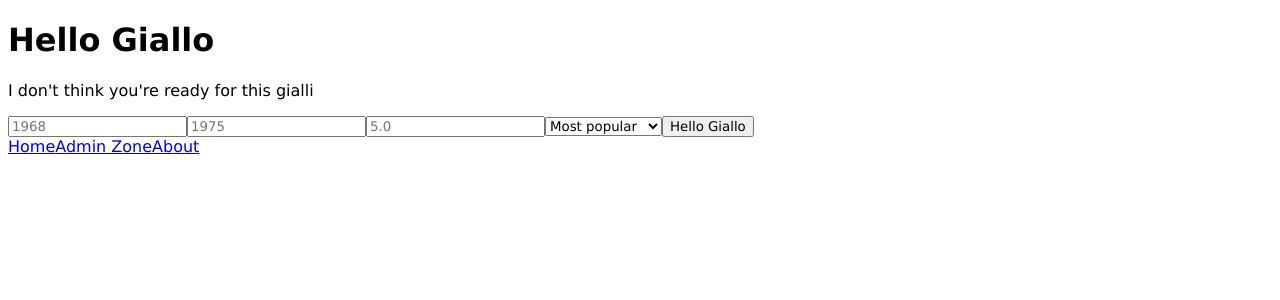
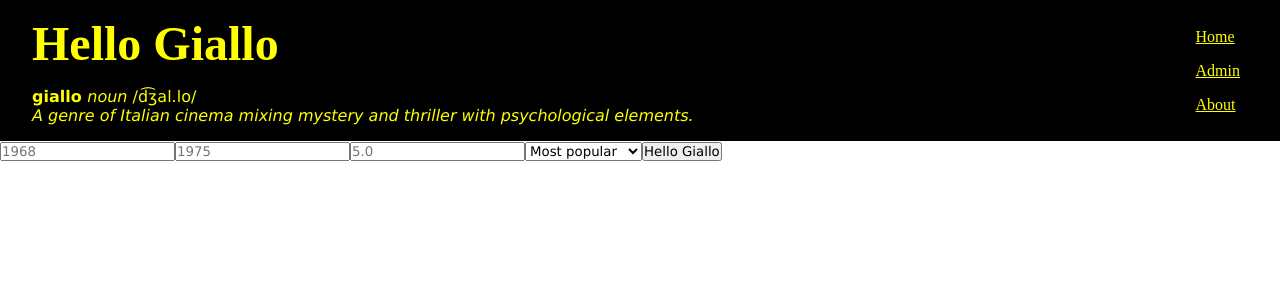
Before and after one commit to jthippo/hello-giallo, a React (Vite) app in the folder client/: page / in a window 1280 px wide. Shown: the top 300 px of the page. Built offline with nearby package versions, Linux system fonts and the light colour scheme.

Commit message:
Some CSS added

```diff
--- a/client/src/App.css
+++ b/client/src/App.css
@@ -1,9 +1,44 @@
 * {
   font-family: Verdana, Geneva, Tahoma, sans-serif;
+  margin: 0;
+  padding: 0;
 }
 
-/* h1 {
+header {
+  background-color: black;
+  display: flex;
+  justify-content: space-between;
+  align-items: center;
+}
+
+header p {
+  color: yellow;
+  padding-left: 2rem;
+  padding-bottom: 1rem;
+}
+
+h1 {
   font-family: Cairo, serif;
-  font-size: 40px;
+  font-size: 48px;
   color: yellow;
-} */
+  padding: 1rem 2rem;
+}
+
+nav {
+  display: flex;
+  flex-direction: column;
+  justify-content: flex-end;
+  padding-right: 2rem;
+  align-items: flex-start;
+}
+
+nav a {
+  font-family: Cairo, serif;
+  color: yellow;
+  transition-duration: 0.4s;
+  padding: 0.5rem;
+}
+
+nav a:hover {
+  color: red;
+}
--- a/client/src/App.jsx
+++ b/client/src/App.jsx
@@ -8,8 +8,25 @@ import Home from "../pages/Home";
 function App() {
   return (
     <BrowserRouter>
-      <h1>Hello Giallo</h1>
-      <p>I don't think you're ready for this gialli</p>
+      <header>
+        <div>
+          <h1>Hello Giallo</h1>
+          <p>
+            <b>giallo </b>
+            <i>noun </i>/d͡ʒal.lo/
+            <br />
+            <i>
+              A genre of Italian cinema mixing mystery and thriller with
+              psychological elements.
+            </i>
+          </p>
+        </div>
+        <nav>
+          <Link to="/">Home</Link>
+          <Link to="/login">Admin</Link>
+          <Link to="/about">About</Link>
+        </nav>
+      </header>
 
       <Routes>
         <Route path="/" element={<Home />} />
@@ -18,13 +35,7 @@ function App() {
         <Route path="/admin" element={<Admin />} />
       </Routes>
 
-      <footer>
-        <div>
-          <Link to="/">Home</Link>
-          <Link to="/login">Admin Zone</Link>
-          <Link to="/about">About</Link>
-        </div>
-      </footer>
+      <footer></footer>
     </BrowserRouter>
   );
 }
```
